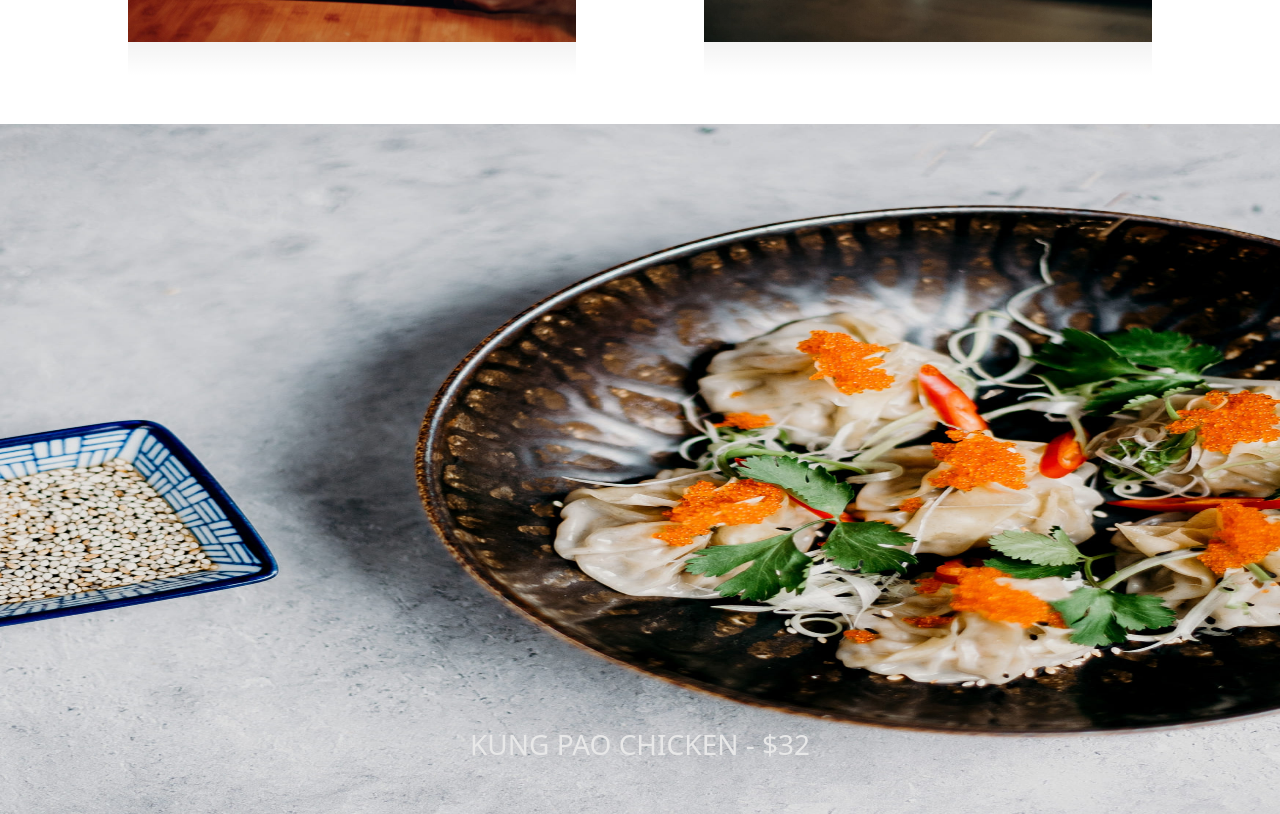
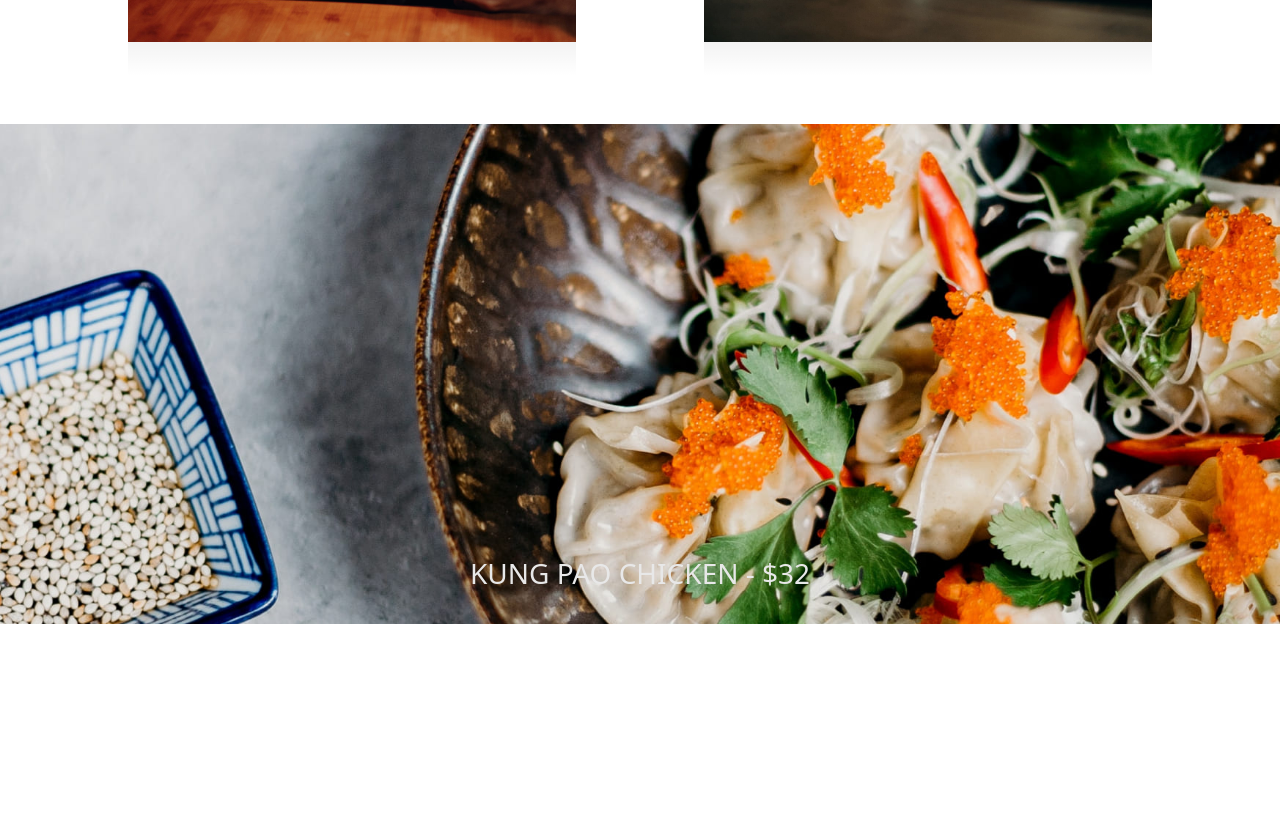
Before and after one commit to corgab/proj-html-vuejs, a Vue app: page / in a window 1280 px wide. Shown: the part 4113-4927 px from the top of the page. After the commit the page ends 4737 px from the top, so only its background shows below. Built offline with nearby package versions, Linux system fonts and the light colour scheme.

Commit message:
MODIFY: gestita img come bg per renderla meno stretchata

```diff
--- a/src/components/FoodSection.vue
+++ b/src/components/FoodSection.vue
@@ -1,6 +1,6 @@
 <template>
-    <div class="section">
-        <img src="../assets/images/menu272x.jpg" alt="">
+    <div class="section bg">
+        <!-- <img src="../assets/images/menu272x.jpg" alt=""> -->
         <h3 class="text--gray">KUNG PAO CHICKEN - $32</h3>
     </div>
 </template>
@@ -14,9 +14,14 @@
 <style lang="scss" scoped>
 .section {
     position: relative;
+    height: 500px;
 }
-img {
-    height: 690px;
+
+.bg {
+    background-image: url(../assets/images/menu272x.jpg);
+    background-position: center;
+    background-size: cover;
+    background-repeat: no-repeat;
 }
 
 h3 {
```
